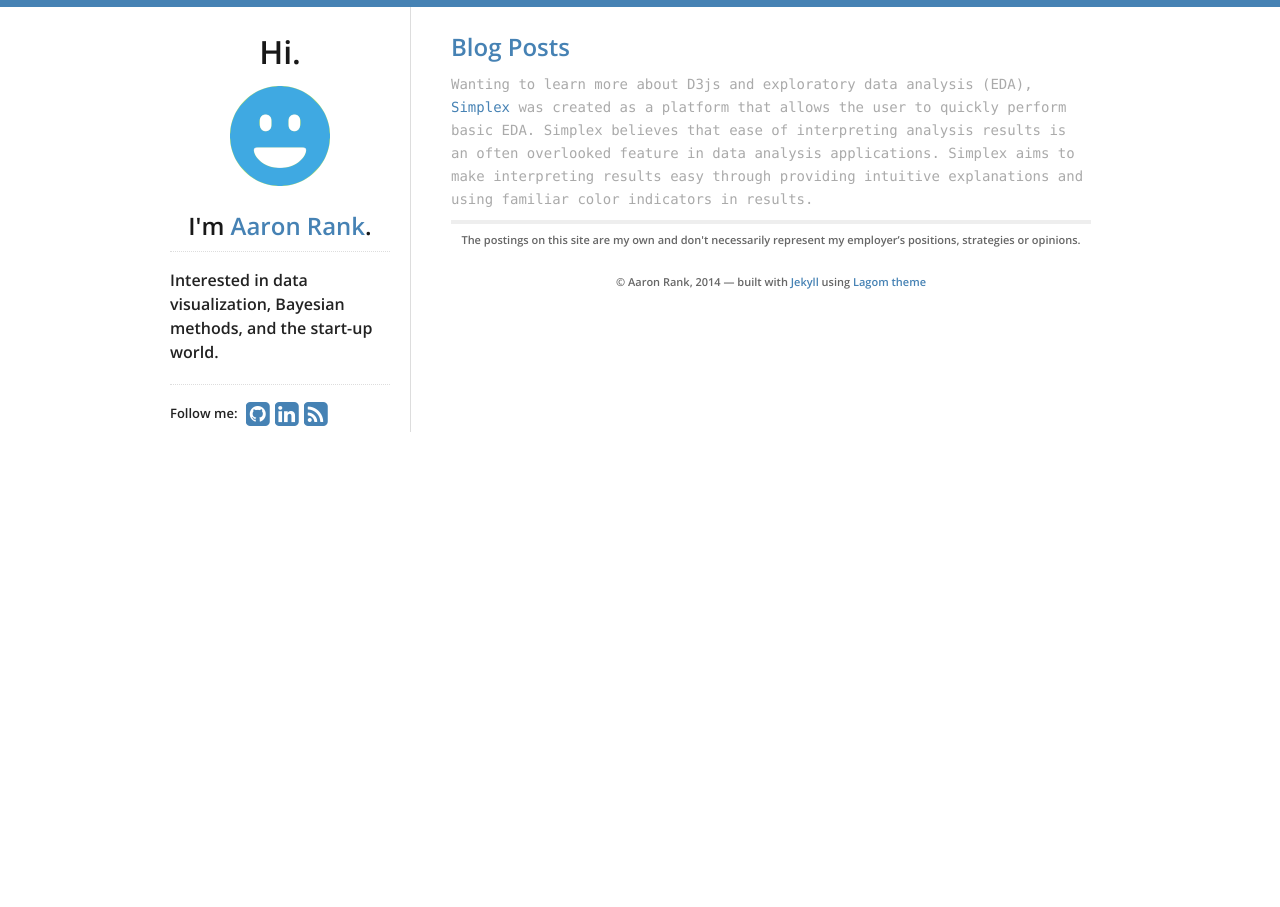
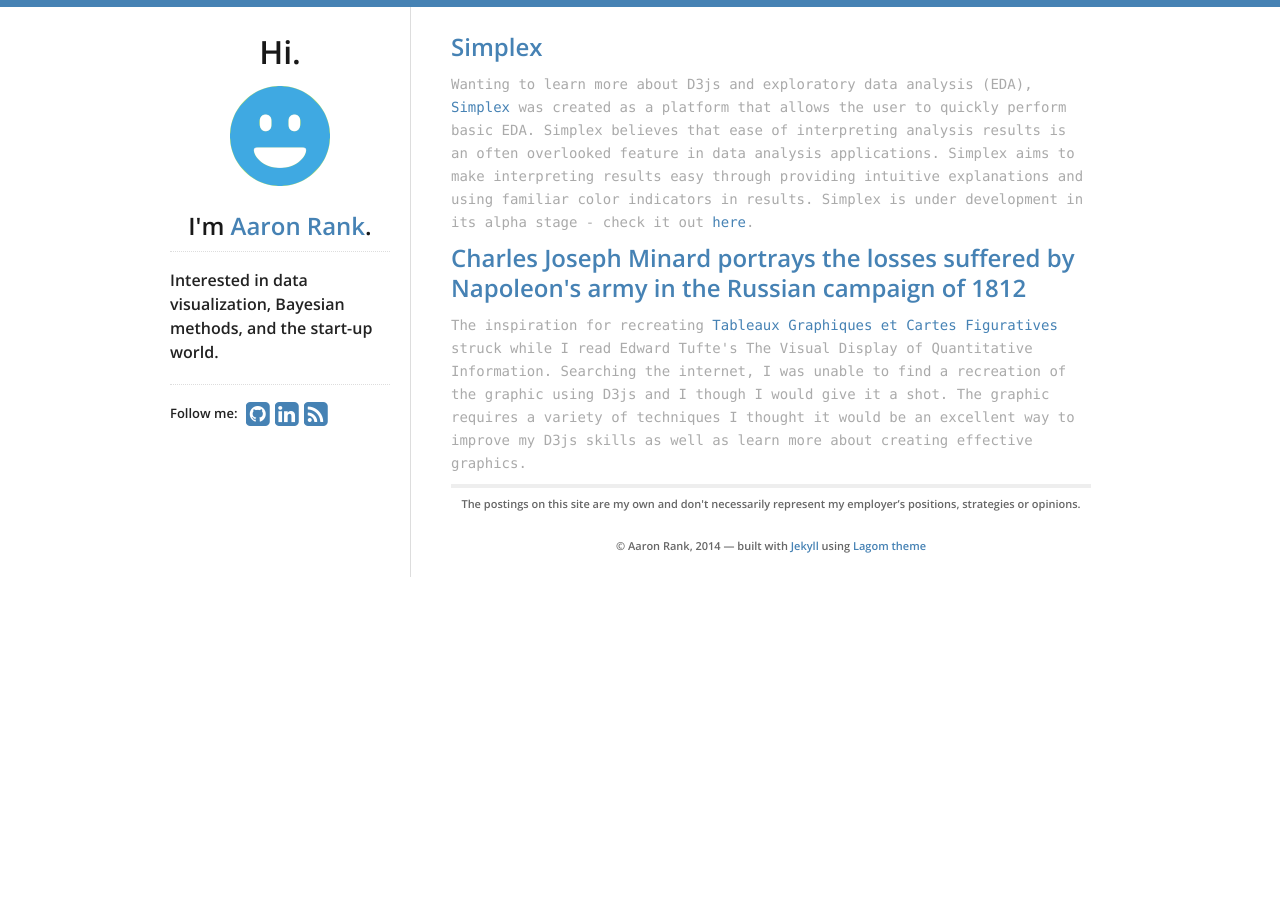
Before and after one commit to rankam/rankam.github.io, a Jekyll site: the page built from index.html, in a window 1280 px wide. Built offline with Jekyll 4.4.1, drawn with Linux system fonts in a browser that asks for light colours; nearby versions of some CDN libraries.

Commit message:
updated homepage

```diff
--- a/index.html
+++ b/index.html
@@ -4,9 +4,15 @@
 ---
 
 <div id="home">
-  <h2><i class="icon-bookmark"></i> Blog Posts</h2>
+  <h2><i class="icon-bookmark"></i> Simplex</h2>
   <ul id="blog-posts" class="posts">
-          <li><span>Wanting to learn more about D3js and exploratory data analysis (EDA), <a href="simplexa.herokuapp.com/index">Simplex</a> was created as a platform that allows the user to quickly perform basic EDA. Simplex believes that ease of interpreting analysis results is an often overlooked feature in data analysis applications. Simplex aims to make interpreting results easy through providing intuitive explanations and using familiar color indicators in results.</li>
+          <li><span>Wanting to learn more about D3js and exploratory data analysis (EDA), <a href="simplexa.herokuapp.com/index">Simplex</a> was created as a platform that allows the user to quickly perform basic EDA. Simplex believes that ease of interpreting analysis results is an often overlooked feature in data analysis applications. Simplex aims to make interpreting results easy through providing intuitive explanations and using familiar color indicators in results. Simplex is under development in its alpha stage - check it out <a href="simplexa.herokuapp.com/index">here</a>. </li>
+
+  </ul>
+
+  <h2><i class="icon-bookmark"></i>Charles Joseph Minard portrays the losses suffered by Napoleon's army in the Russian campaign of 1812</h2>
+  <ul id="blog-posts" class="posts">
+          <li><span>The inspiration for recreating <a href="www.aaronrank.com">Tableaux Graphiques et Cartes Figuratives</a> struck while I read Edward Tufte's The Visual Display of Quantitative Information. Searching the internet, I was unable to find a recreation of the graphic using D3js and I though I would give it a shot. The graphic requires a variety of techniques I thought it would be an excellent way to improve my D3js skills as well as learn more about creating effective graphics.</li>
 
   </ul>
 </div>
```
